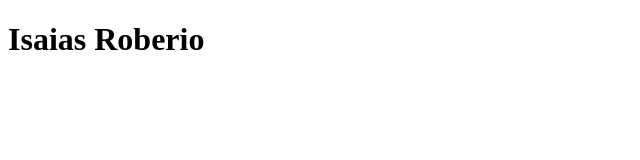
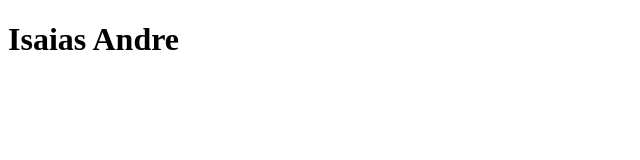
Before and after one commit to allys00/git-cuca, a plain HTML site: page isaias-roberio.html in a window 1280 px wide. Shown: the full height of the page, 0-640 px from the left. Drawn offline with Linux system fonts and the light colour scheme.

Commit message:
Troquei o titulo

```diff
--- a/isaias-roberio.html
+++ b/isaias-roberio.html
@@ -6,6 +6,6 @@
   <title>Cuca Barra</title>
 </head>
 <body>
-  <h1>Isaias Roberio</h1>
+  <h1>Isaias Andre</h1>
 </body>
 </html>
```
